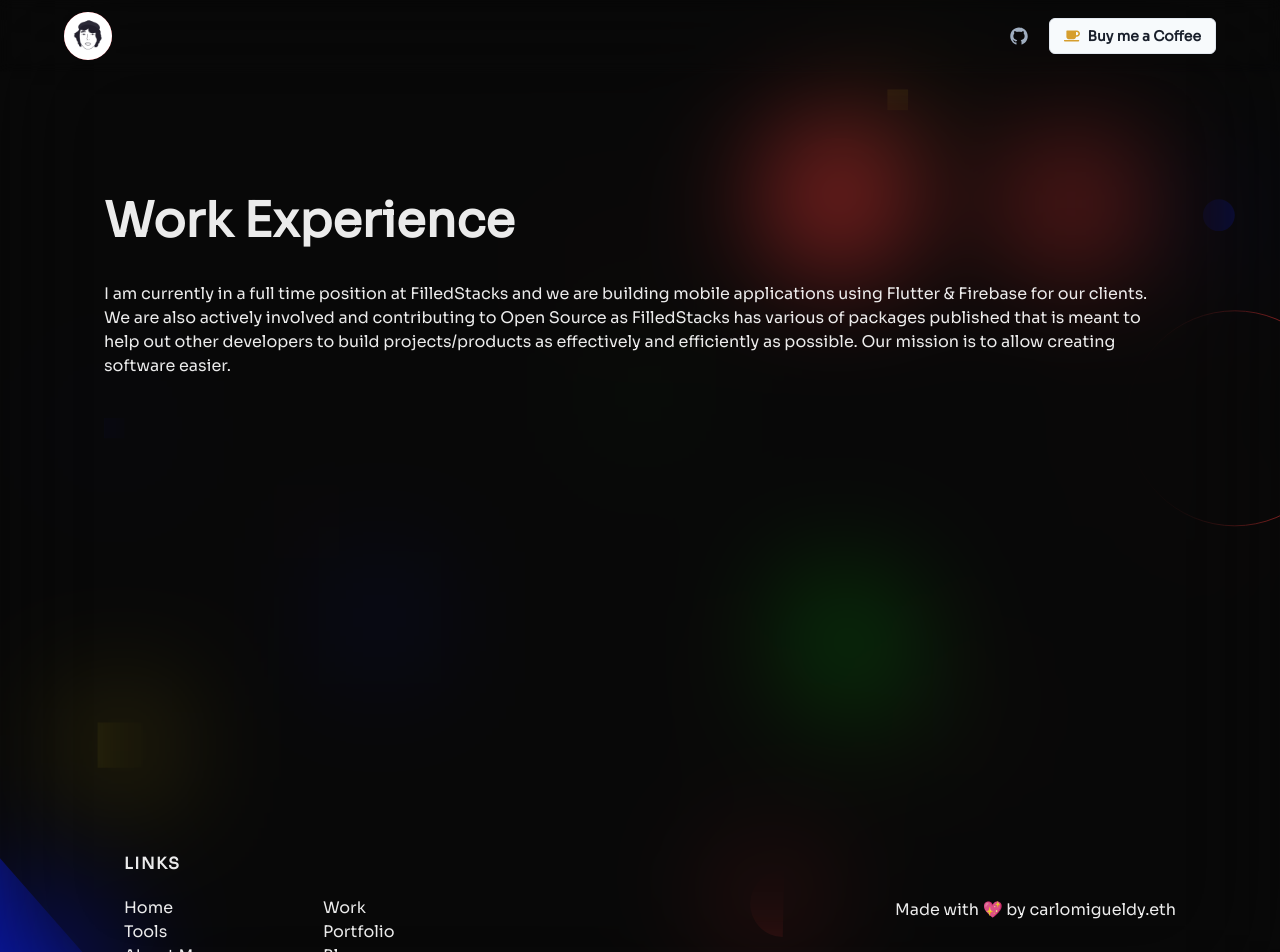
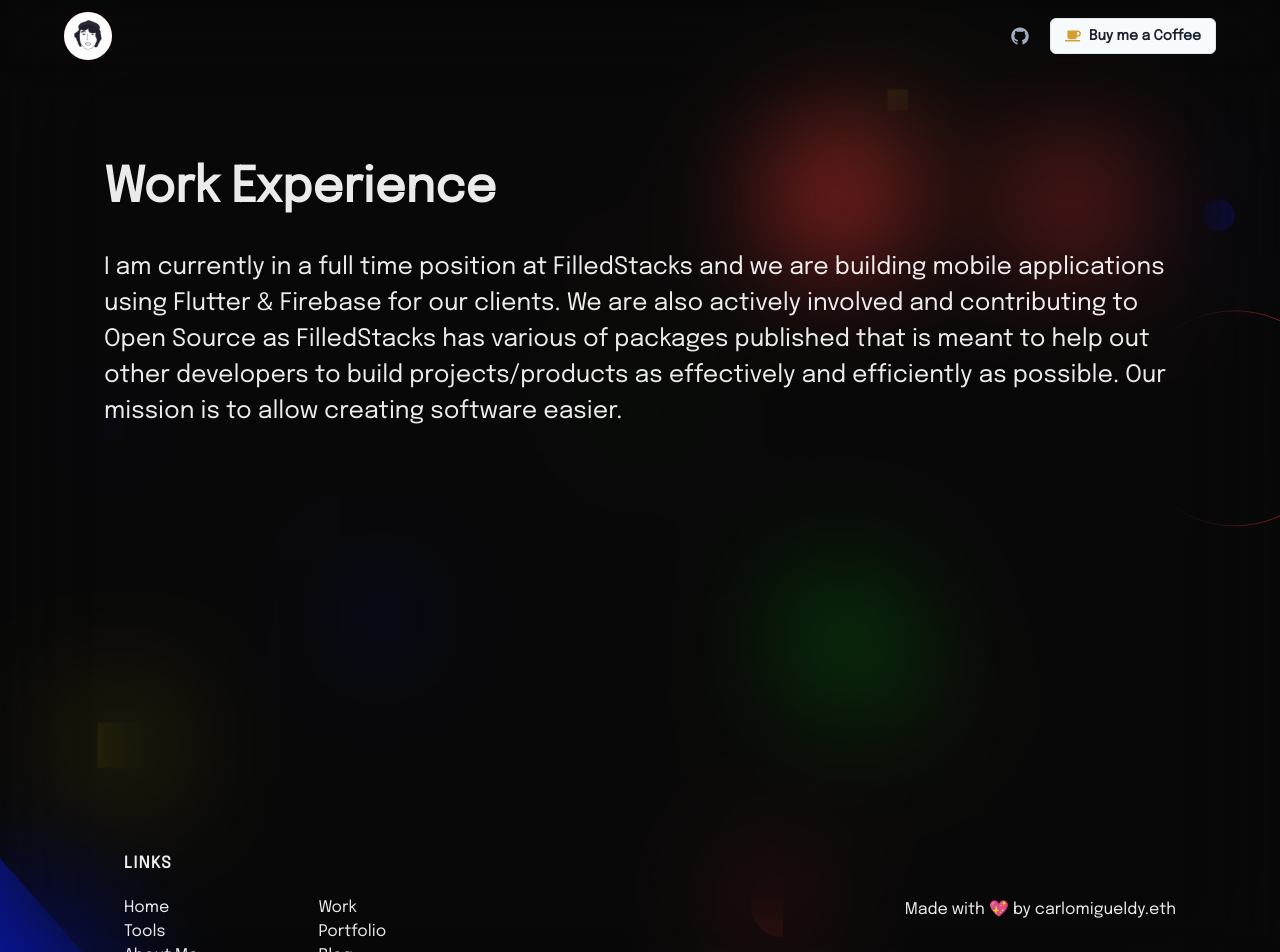
Before and after one commit to carlomigueldy/new.carlomigueldy, a Next.js app: page /work in a window 1280 px wide. Shown: the top 952 px of the page. Built offline with nearby package versions, Linux system fonts and the light colour scheme.

Commit message:
Update font and refactor

```diff
--- a/components/AppFooter.tsx
+++ b/components/AppFooter.tsx
@@ -77,7 +77,13 @@
     <Text
       onClick={() => router.push(path)}
       cursor="pointer"
-      _hover={{ color: "blue.200" }}
+      _hover={{
+        color: "blue.400",
+        fontWeight: "bold",
+        // fontSize: "2xl",
+        transition: "all .2s ease-in-out",
+        transform: "scale(1.025)",
+      }}
     >
       {children}
     </Text>
--- a/constants/size.ts
+++ b/constants/size.ts
@@ -1,7 +1,7 @@
 export const SIZE = {
   mx: "auto",
   maxW: "1200px",
-  my: 16,
+  my: 8,
   p: 32,
   py: 8,
 };
--- a/pages/_app.tsx
+++ b/pages/_app.tsx
@@ -5,6 +5,7 @@
 // import "@fontsource/epilogue";
 // import "@fontsource/poppins";
 import "@fontsource/sora";
+import '@fontsource/epilogue'
 import Head from "next/head";
 import { META } from "../constants/meta";
 import AppHeader from "../components/AppHeader";
@@ -21,8 +22,8 @@
 
 const theme = extendTheme({
   fonts: {
-    heading: "Sora",
-    body: "Sora",
+    heading: "Epilogue",
+    body: "Epilogue",
     mono: "Fira Code",
   },
   config: {
--- a/pages/work.tsx
+++ b/pages/work.tsx
@@ -1,4 +1,4 @@
-import { Text } from "@chakra-ui/layout";
+import { Box, Text } from "@chakra-ui/layout";
 import { chakra } from "@chakra-ui/system";
 import { SIZE } from "../constants/size";
 import AppH1 from "../components/AppH1";
@@ -9,15 +9,17 @@
     <AppPageContainer>
       <chakra.section my={SIZE.my}>
         <AppH1>Work Experience</AppH1>
-        <Text py={SIZE.py}>
-          I am currently in a full time position at FilledStacks and we are
-          building mobile applications using Flutter & Firebase for our clients.
-          We are also actively involved and contributing to Open Source as
-          FilledStacks has various of packages published that is meant to help
-          out other developers to build projects/products as effectively and
-          efficiently as possible. Our mission is to allow creating software
-          easier.
-        </Text>
+        <Box py={SIZE.py}>
+          <chakra.p mb={5} fontSize="2xl">
+            {`I am currently in a full time position at FilledStacks and we are
+            building mobile applications using Flutter & Firebase for our
+            clients. We are also actively involved and contributing to Open
+            Source as FilledStacks has various of packages published that is
+            meant to help out other developers to build projects/products as
+            effectively and efficiently as possible. Our mission is to allow
+            creating software easier.`}
+          </chakra.p>
+        </Box>
       </chakra.section>
     </AppPageContainer>
   );
```
Also changed, not shown: components/tools/ToolItem.tsx (added, +36 -0 lines), components/tools/ToolItemListContainer.tsx (added, +36 -0 lines), constants/tools.ts (added, +56 -0 lines), pages/about-me.tsx (+19 -4 lines), pages/blog.tsx (+10 -8 lines), pages/portfolio.tsx (+8 -6 lines), pages/tools.tsx (+7 -118 lines).
